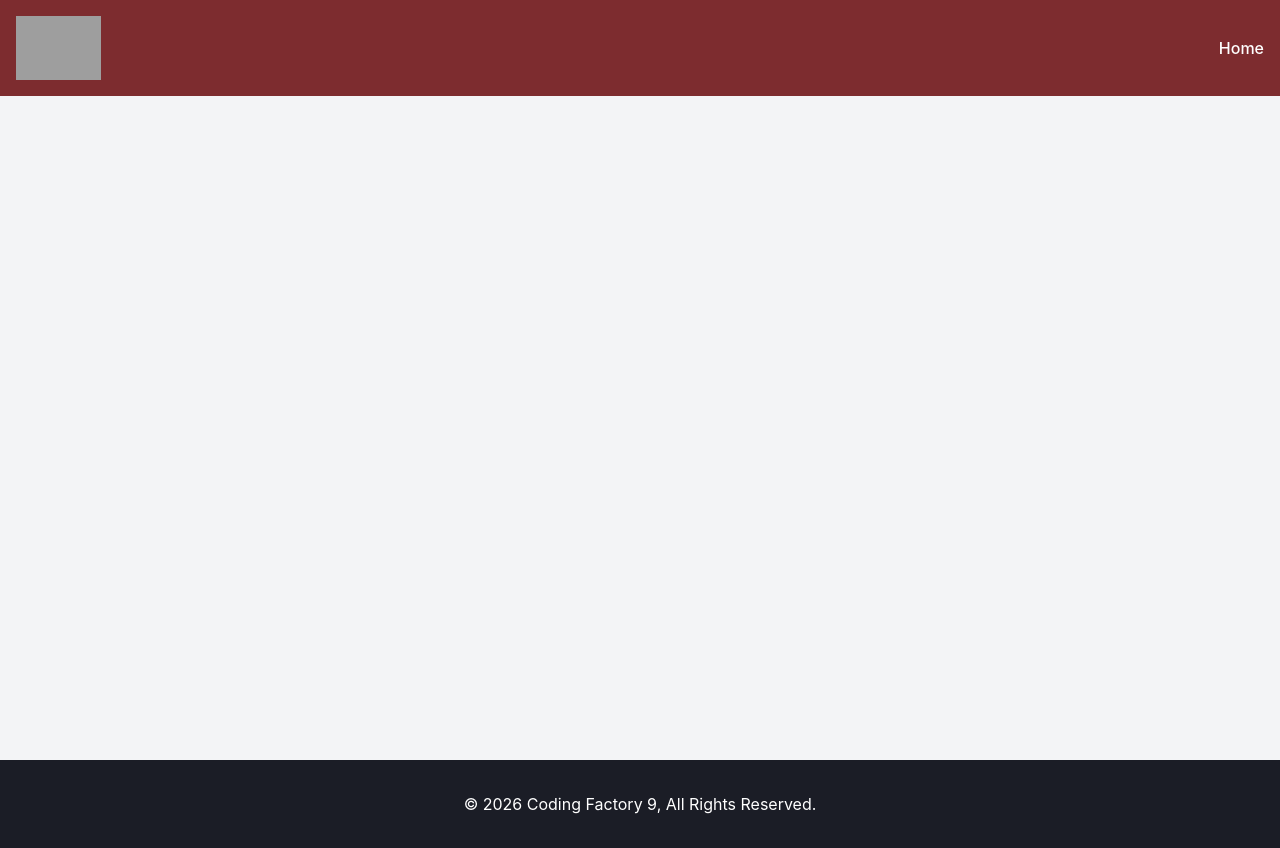
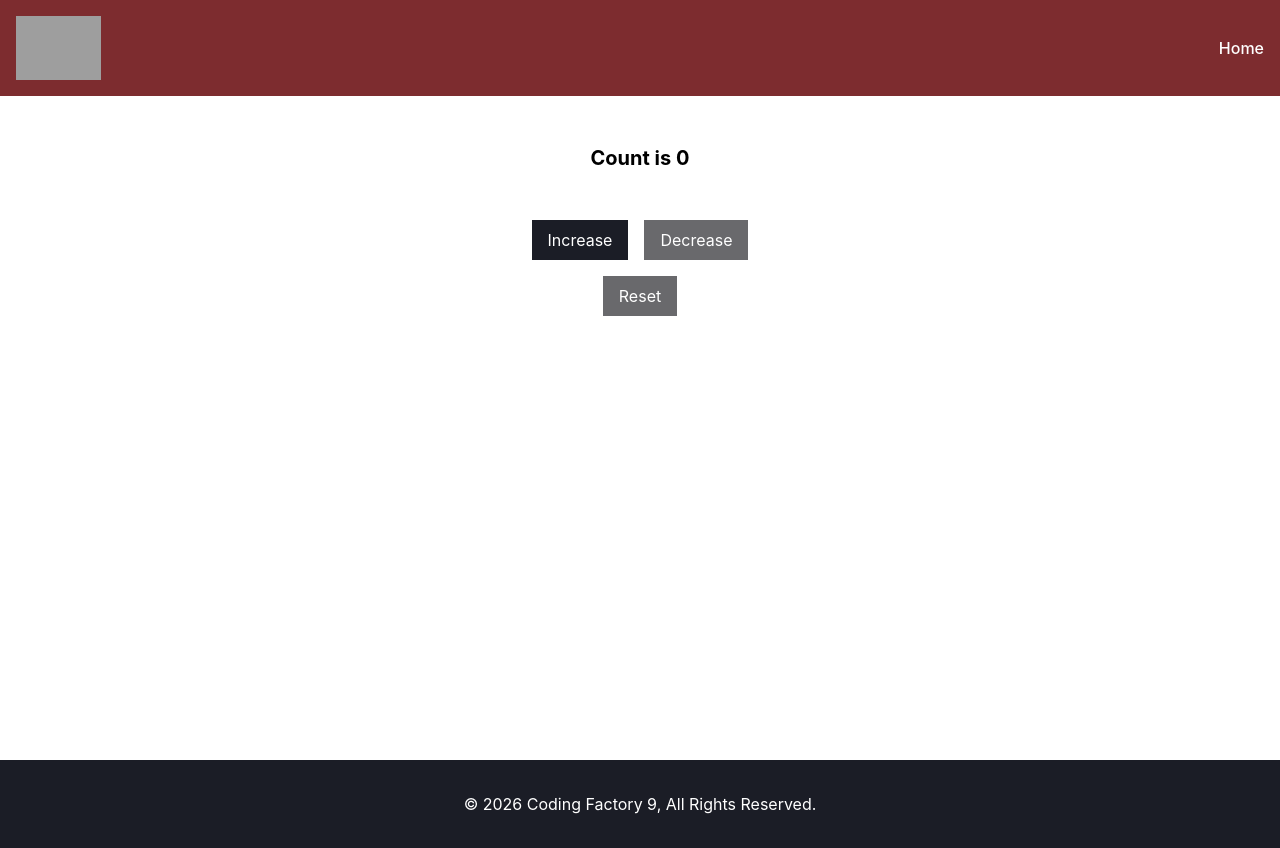
Before and after one commit to PantelisTs/cf9-react, a React (Vite) app: page / in a window 1280 px wide. Built offline with nearby package versions, Linux system fonts and the light colour scheme; grey boxes are pictures that could not be loaded.

Commit message:
feat: add Counter and CounterButton components

```diff
--- a/src/App.tsx
+++ b/src/App.tsx
@@ -3,6 +3,7 @@
 // import ClassComponent from "./components/LessonTwo/ClassComponent.tsx";
 // import ArrowFunctionalComponent from "./components/LessonTwo/ArrowFunctionalComponent.tsx";
 import Layout from "./components/Layout.tsx";
+import Counter from "./components/LessonFour/Counter.tsx";
 
 
 
@@ -69,14 +70,16 @@ function App() {
         {/*<ArrowFunctionalComponentWithProps title="Heading 3"/>*/}
 
 
-        <Layout addClasses="text-blue-600 bg-gray-100">
+        <Layout addClasses="bg-gray=50">
             {/*<ArrowFunctionalComponentWithProps title="Second Title" description="Description" />*/}
-            <p>Lorem ipsum dolor sit amet, consectetur adipisicing elit. Natus, possimus.</p>
+            {/*<p>Lorem ipsum dolor sit amet, consectetur adipisicing elit. Natus, possimus.</p>*/}
+            <Counter/>
+
         </Layout>
 
-        <div></div>
-        <h1></h1>
-        <h2 className="cf-text" id="id"></h2>
+        {/*<div></div>*/}
+        {/*<h1></h1>*/}
+        {/*<h2 className="cf-text" id="id"></h2>*/}
         {/*h2.cf-text#id*/}
 
     </>
--- a/src/components/Layout.tsx
+++ b/src/components/Layout.tsx
@@ -12,7 +12,7 @@ const Layout = ({children, addClasses}: LayoutProps) => {
         <>
             <div className={addClasses}>
                 <Header/>
-                <main className="Container mx-auto min-h-[95vh]">
+                <main className="Container mx-auto min-h-[95vh] pt-36">
                     {children}
                 </main>
                 <Footer/>
--- /dev/null
+++ b/src/components/LessonFour/Counter.tsx
@@ -0,0 +1,52 @@
+import {useState} from "react";
+import CounterButton from "./CounterButton.tsx";
+
+const Counter = () => {
+
+    const [counter, setCounter] = useState(0);
+
+    const increaseCount = () => {
+        setCounter(counter + 1);
+    }
+
+    const decreaseCount = () => {
+        if (counter > 0) {
+            setCounter(counter - 1);
+        }
+        else setCounter(counter);
+
+    }
+
+    const resetCount = () => {
+        setCounter(0);
+    }
+
+    return (
+        <>
+            <h1 className="text-center text-xl font-bold">Count is {counter}</h1>
+            <div className="text-center pt-12 space-x-4">
+                <CounterButton
+                    onClick={increaseCount}
+                    label="Increase"
+                />
+
+                <CounterButton
+                onClick={decreaseCount}
+                label="Decrease"
+                disabled={counter === 0}
+                />
+
+
+            </div>
+            <div className="text-center pt-4">
+                <CounterButton
+                    onClick={resetCount}
+                    label="Reset"
+                    disabled={counter === 0}
+                />
+            </div>
+        </>
+    )
+}
+
+export default Counter;
--- /dev/null
+++ b/src/components/LessonFour/CounterButton.tsx
@@ -0,0 +1,23 @@
+type ButtonProps = {
+    label: string;
+    onClick: () => void;
+    disabled?: boolean;
+    addClasses?: string;
+}
+
+const CounterButton = (
+    {label, onClick, disabled=false, addClasses="bg-cf-dark-gray"}: ButtonProps) => {
+    return (
+        <>
+            <button
+                className={`disabled:bg-cf-gray text-white py-2 px-4 cursor-pointer ${addClasses}`}
+                onClick={onClick}
+                disabled={disabled}
+            >
+                {label}
+            </button>
+        </>
+    )
+}
+
+export default CounterButton
```
